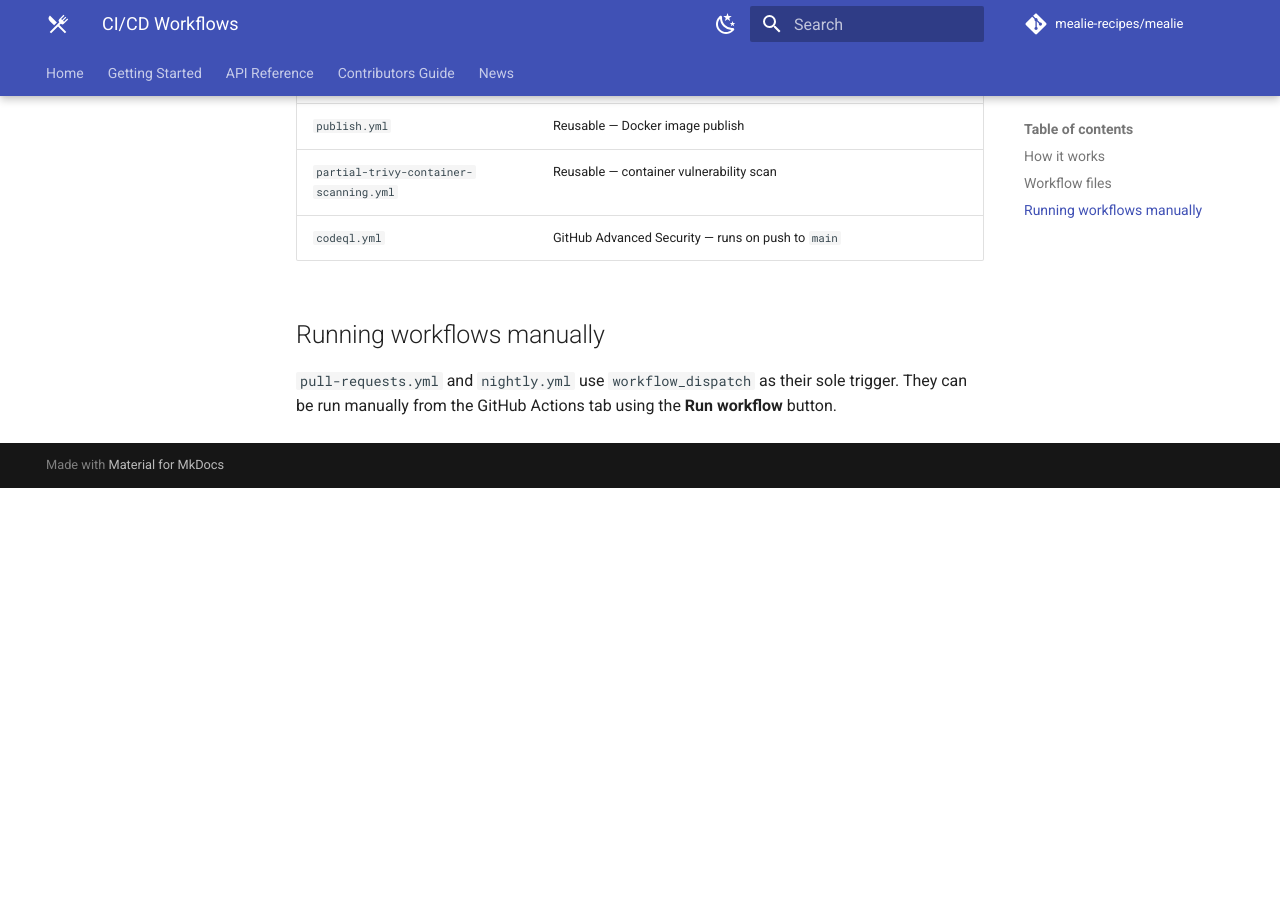
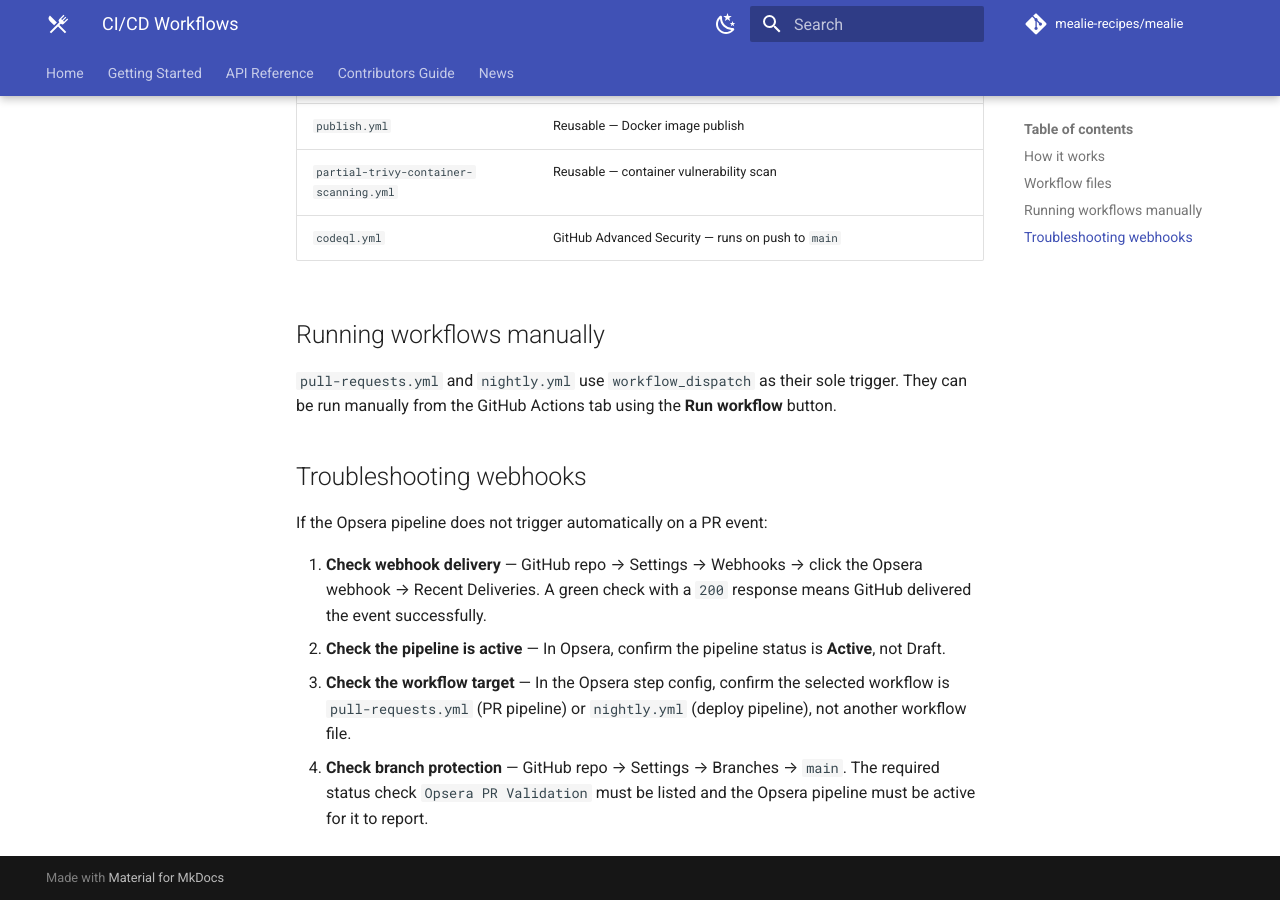
Before and after one commit to diego-opsera/mealie, an MkDocs documentation site: the page built from docs/docs/contributors/developers-guide/ci-cd.md, in a window 1280 px wide and 900 px high, scrolled down 1099 px. Built offline with MkDocs 1.6.1 and Material for MkDocs 9.7.7, drawn with Linux system fonts in a browser that asks for light colours; comment, search, counter and statistics services are not loaded; before the commit the page ends 1587 px from its top, so only the background shows below that.

Commit message:
docs: add webhook troubleshooting guide to CI/CD docs (#3)
Jira: SCRUM-7

Co-authored-by: Claude Sonnet 4.6 <noreply@anthropic.com>

```diff
--- a/docs/docs/contributors/developers-guide/ci-cd.md
+++ b/docs/docs/contributors/developers-guide/ci-cd.md
@@ -41,3 +41,12 @@ GitHub PR / Push event
 
 `pull-requests.yml` and `nightly.yml` use `workflow_dispatch` as their sole trigger.
 They can be run manually from the GitHub Actions tab using the **Run workflow** button.
+
+## Troubleshooting webhooks
+
+If the Opsera pipeline does not trigger automatically on a PR event:
+
+1. **Check webhook delivery** — GitHub repo → Settings → Webhooks → click the Opsera webhook → Recent Deliveries. A green check with a `200` response means GitHub delivered the event successfully.
+2. **Check the pipeline is active** — In Opsera, confirm the pipeline status is **Active**, not Draft.
+3. **Check the workflow target** — In the Opsera step config, confirm the selected workflow is `pull-requests.yml` (PR pipeline) or `nightly.yml` (deploy pipeline), not another workflow file.
+4. **Check branch protection** — GitHub repo → Settings → Branches → `main`. The required status check `Opsera PR Validation` must be listed and the Opsera pipeline must be active for it to report.
```
